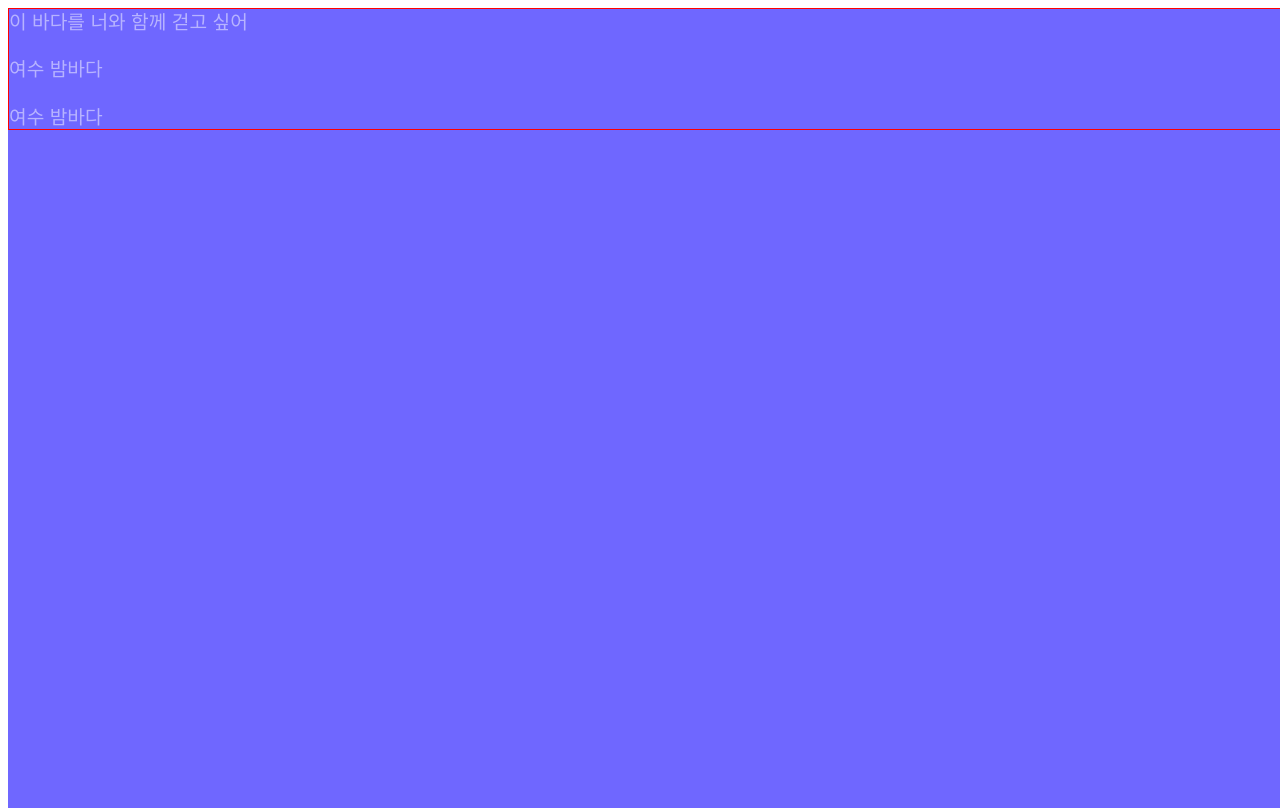
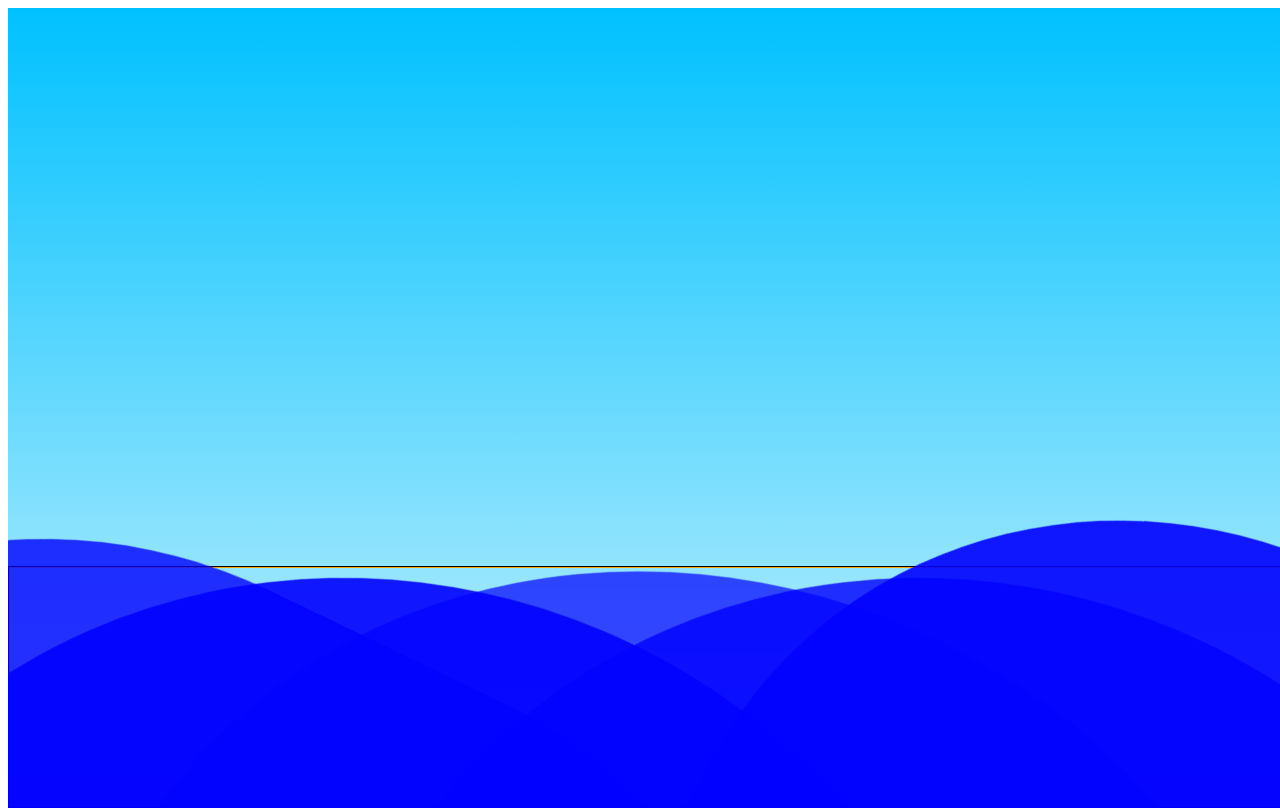
Before and after one commit to Minminjamin/yeosu_night_sea, a Svelte app: page / in a window 1280 px wide. Built offline with nearby package versions, Linux system fonts and the light colour scheme.

Commit message:
style : 파도

```diff
--- a/src/App.svelte
+++ b/src/App.svelte
@@ -1,16 +1,11 @@
 <script>
     import Lyrics from "./view/Lyrics.svelte";
+    import Screen from "./layout/Screen.svelte";
 </script>
 
 <style lang="scss">
-    main {
-        width: 100%;
-        height: 100%;
-        background: #6f67ff;
-        color: #fff;
-    }
 </style>
 
-<main>
+<Screen>
     <Lyrics />
-</main>
+</Screen>
--- /dev/null
+++ b/src/layout/Screen.svelte
@@ -0,0 +1,104 @@
+<script>
+</script>
+
+<style>
+    main {
+        width: 100%;
+        height: 100%;
+        background: #6f67ff;
+        color: #fff;
+    }
+
+    .day {
+        background: linear-gradient(to bottom, #00c1ff, #d1f3fd);
+        position: relative;
+        position: relative;
+        overflow: hidden;
+        transform: translate3d(0, 0, 0);
+    }
+
+    .sea {
+        width: 100%;
+        height: 30%;
+        border: solid 1px black;
+        position: fixed;
+        bottom: 0;
+        /* overflow: hidden; */
+    }
+
+    .waveContainer {
+        width: 100%;
+        height: 100%;
+        border: solid 1px orange;
+        background: none;
+        /* border-radius: 5px;
+        box-shadow: 0 2px 30px rgba(black, 0.2);
+        background: lighten(#f0f4c3, 10%);
+        position: relative;
+        overflow: hidden;
+        transform: translate3d(0, 0, 0); */
+    }
+
+    .wave {
+        position: absolute;
+        background: blue;
+        width: 100vw;
+        border-radius: 50%;
+        opacity: 0.9;
+        animation: drift 7000ms infinite linear;
+    }
+
+    .wave.-one {
+        left: -45%;
+        border-radius: 40%;
+        height: 98vw;
+        opacity: 0.8;
+    }
+
+    .wave.-two {
+        height: 95vw;
+        left: -25%;
+    }
+
+    .wave.-three {
+        border-radius: 60%;
+        height: 90vw;
+        opacity: 0.7;
+    }
+
+    .wave.-four {
+        height: 95vw;
+        left: 20%;
+        opacity: 0.8;
+    }
+
+    .wave.-five {
+        animation: drift 90000ms infinite linear;
+        height: 95vw;
+        left: 40%;
+        border-radius: 38%;
+    }
+
+    @keyframes drift {
+        from {
+            transform: rotate(0deg);
+        }
+        to {
+            transform: rotate(360deg);
+        }
+    }
+
+    /* 갈매기 or 구름 애니메이션ㄴ */
+</style>
+
+<main class="day">
+    <article class="sea">
+        <section class="waveContainer">
+            <figure class="wave -one" />
+            <figure class="wave -two" />
+            <figure class="wave -three" />
+            <figure class="wave -four" />
+            <figure class="wave -five" />
+        </section>
+    </article>
+</main>
```
Also changed, not shown: src/view/Hearder.svelte (added).
